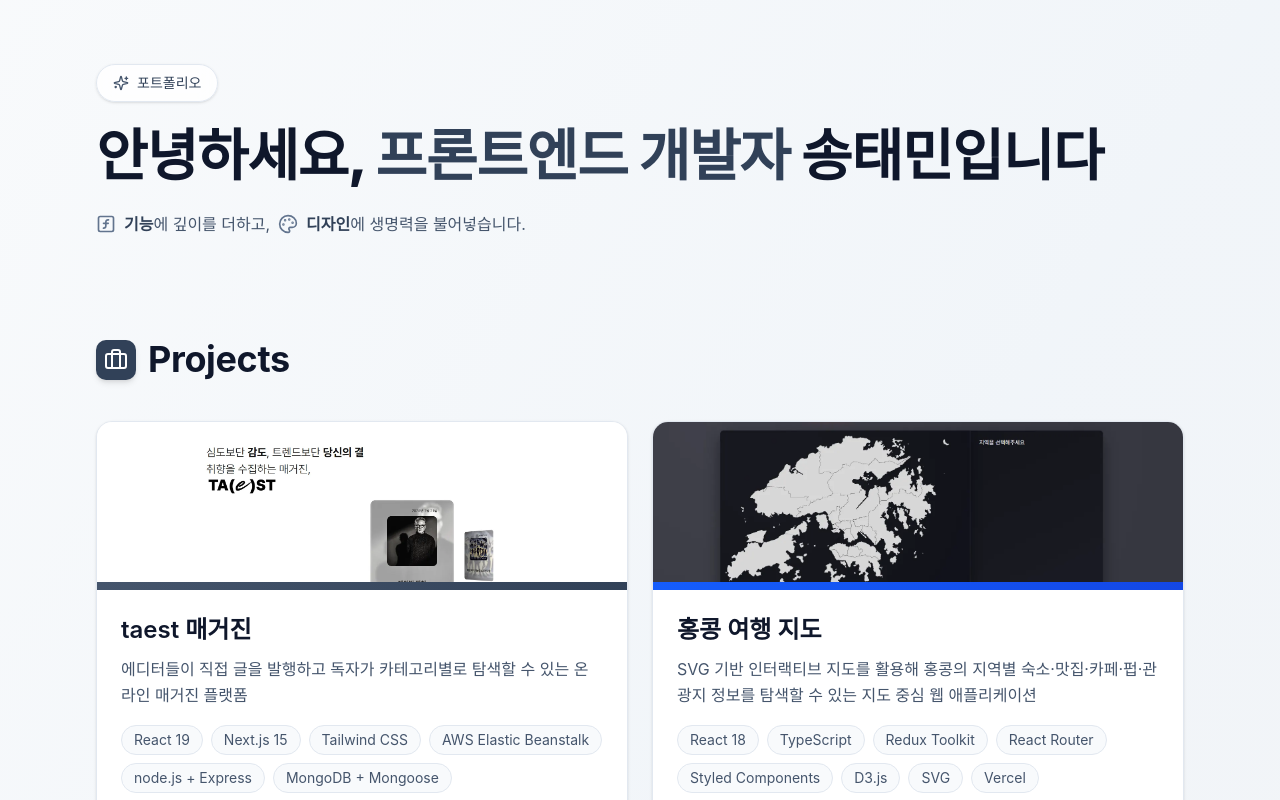
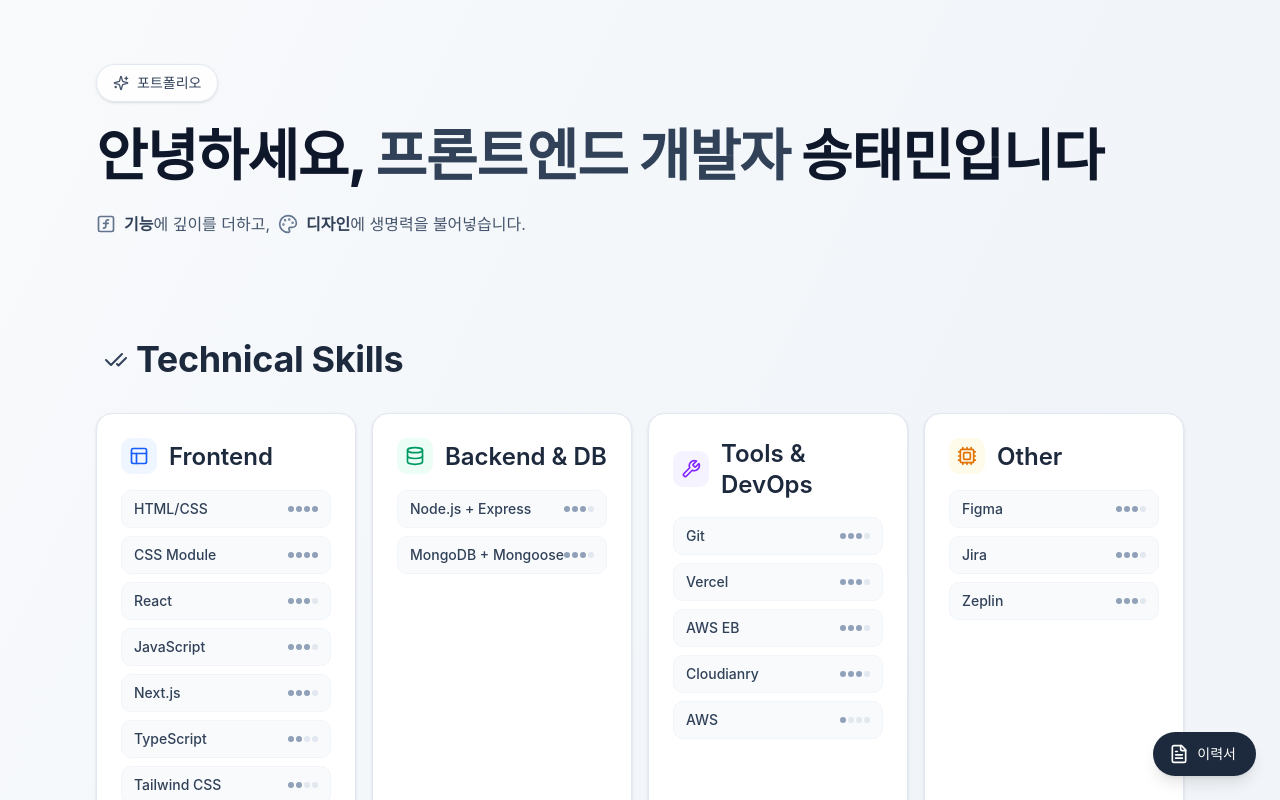
Before and after one commit to Taemin1234/mypage, a React (Vite) app: page / in a window 1280 px wide. Shown: the top 800 px of the page. Built offline with nearby package versions, Linux system fonts and the light colour scheme.

Commit message:
스킬 추가 및 플로팅 버튼 추가

```diff
--- a/package.json
+++ b/package.json
@@ -36,6 +36,7 @@
             "embla-carousel-react": "^8.6.0",
             "input-otp": "^1.4.2",
             "lucide-react": "^0.487.0",
+            "motion": "^12.29.2",
             "next-themes": "^0.4.6",
             "react": "^18.3.1",
             "react-day-picker": "^8.10.1",
--- a/src/App.tsx
+++ b/src/App.tsx
@@ -1,15 +1,19 @@
 import { Hero } from './components/Hero';
+import { Skills } from './components/Skills'
 import { Projects } from './components/Projects';
 import { Playground } from './components/Playground';
+import { FloatingActions } from './components/FloatingActions';
 
 export default function App() {
   return (
     <div className="min-h-screen bg-gradient-to-br from-slate-50 via-slate-100 to-gray-100">
       <div className="max-w-6xl mx-auto px-4 sm:px-6 lg:px-8 py-8 sm:py-12 lg:py-16">
         <Hero />
+        <Skills />
         <Projects />
         <Playground />
       </div>
+      <FloatingActions />
     </div>
   );
 }
--- /dev/null
+++ b/src/components/FloatingActions.tsx
@@ -0,0 +1,58 @@
+import { useState, useEffect } from "react";
+import { ArrowUp, FileText } from "lucide-react";
+import { motion, AnimatePresence } from "motion/react";
+
+export function FloatingActions() {
+  const [isVisible, setIsVisible] = useState(false);
+
+  useEffect(() => {
+    const toggleVisibility = () => {
+      if (window.scrollY > 300) {
+        setIsVisible(true);
+      } else {
+        setIsVisible(false);
+      }
+    };
+
+    window.addEventListener("scroll", toggleVisibility);
+    return () => window.removeEventListener("scroll", toggleVisibility);
+  }, []);
+
+  const scrollToTop = () => {
+    window.scrollTo({
+      top: 0,
+      behavior: "smooth",
+    });
+  };
+
+  return (
+    <div className="fixed bottom-6 right-6 flex flex-col items-end gap-3 z-50 pointer-events-none">
+      <a
+        href="https://decisive-steam-5f0.notion.site/2b716d0d863f8056b8b2f7d8881f1591"
+        target="_blank"
+        rel="noopener noreferrer"
+        className="pointer-events-auto flex items-center gap-2 px-4 py-3 bg-slate-800 text-white rounded-full shadow-lg hover:bg-slate-700 hover:shadow-xl hover:-translate-y-1 transition-all duration-300 group"
+        aria-label="이력서 보기"
+      >
+        <FileText className="w-5 h-5" />
+        <span className="font-medium text-sm pr-1">이력서</span>
+      </a>
+
+      {/* Scroll to Top Button */}
+      <AnimatePresence>
+        {isVisible && (
+          <motion.button
+            initial={{ opacity: 0, scale: 1, y: 20 }}
+            animate={{ opacity: 1, scale: 1, y: 0 }}
+            exit={{ opacity: 0, scale: 1, y: 20 }}
+            onClick={scrollToTop}
+            className="pointer-events-auto p-3 bg-white text-slate-600 rounded-full shadow-lg border border-slate-200 hover:bg-slate-50 hover:text-slate-900 hover:shadow-xl hover:-translate-y-1 transition-all duration-300"
+            aria-label="맨 위로 스크롤"
+          >
+            <ArrowUp className="w-5 h-5" />
+          </motion.button>
+        )}
+      </AnimatePresence>
+    </div>
+  );
+}
--- /dev/null
+++ b/src/components/Skills.tsx
@@ -0,0 +1,119 @@
+import React from 'react'
+import { Code2, Database, Layout, CheckCheck, Wrench, Cpu } from "lucide-react";
+
+interface Skill {
+  name: string;
+  level: 1 | 2 | 3 | 4; // 1: Beginner, 2: Intermediate, 3: Advanced, 4: Expert
+}
+
+interface SkillCategory {
+  title: string;
+  icon: React.ReactNode;
+  skills: Skill[];
+  color: string;
+}
+
+const skillCategories: SkillCategory[] = [
+  {
+    title: "Frontend",
+    icon: <Layout className="w-5 h-5" />,
+    skills: [
+      { name: "React", level: 3 },
+      { name: "TypeScript", level: 2 },
+      { name: "JavaScript", level: 3 },
+      { name: "Tailwind CSS", level: 2 },
+      { name: "Next.js", level: 3 },
+      { name: "HTML/CSS", level: 4 },
+      { name: "CSS Module", level: 4 },
+    ],
+    color: "bg-blue-50 text-blue-600 border-blue-200",
+  },
+  {
+    title: "Backend & DB",
+    icon: <Database className="w-5 h-5" />,
+    skills: [
+      { name: "Node.js + Express", level: 3 },
+      { name: "MongoDB + Mongoose", level: 3 },
+    ],
+    color: "bg-emerald-50 text-emerald-600 border-emerald-200",
+  },
+  {
+    title: "Tools & DevOps",
+    icon: <Wrench className="w-5 h-5" />,
+    skills: [
+      { name: "Git", level: 3 },
+      { name: "Vercel", level: 3 },
+      { name: "AWS EB", level: 3 },
+      { name: "AWS", level: 1 },
+      { name: "Cloudianry", level: 3 },
+    ],
+    color: "bg-violet-50 text-violet-600 border-violet-200",
+  },
+  {
+    title: "Other",
+    icon: <Cpu className="w-5 h-5" />,
+    skills: [
+      { name: "Figma", level: 3 },
+      { name: "Jira", level: 3 },
+      { name: "Zeplin", level: 3 },
+    ],
+    color: "bg-amber-50 text-amber-600 border-amber-200",
+  },
+];
+
+export function Skills() {
+  return (
+    <section className="mb-16 sm:mb-24">
+      <div className="flex items-center gap-2 mb-6 sm:mb-8 px-2">
+        <CheckCheck className="w-6 h-6 text-slate-700" />
+        <h2 className="text-2xl sm:text-3xl font-bold text-slate-800 tracking-tight">
+          Technical Skills
+        </h2>
+      </div>
+
+      <div className="grid grid-cols-1 sm:grid-cols-2 lg:grid-cols-4 gap-4 sm:gap-6">
+        {skillCategories.map((category, index) => {
+          // Sort skills by level descending
+          const sortedSkills = [...category.skills].sort((a, b) => b.level - a.level);
+
+          return (
+            <div
+              key={index}
+              className="bg-white rounded-xl p-5 sm:p-6 shadow-sm border border-slate-200 hover:shadow-md transition-shadow duration-300"
+            >
+              <div className="flex items-center gap-3 mb-4">
+                <div className={`p-2 rounded-lg ${category.color}`}>
+                  {category.icon}
+                </div>
+                <h3 className="font-semibold text-slate-800">{category.title}</h3>
+              </div>
+
+              <div className="flex flex-col gap-2">
+                {sortedSkills.map((skill, skillIndex) => (
+                  <div
+                    key={skillIndex}
+                    className="flex items-center justify-between px-3 py-2 bg-slate-50 text-slate-700 rounded-lg border border-slate-100 hover:border-slate-200 transition-colors group"
+                  >
+                    <span className="text-sm font-medium">{skill.name}</span>
+                    <div className="flex gap-0.5" aria-label={`Level ${skill.level} of 4`}>
+                      {[1, 2, 3, 4].map((level) => (
+                        <div
+                          key={level}
+                          className={`w-1.5 h-1.5 rounded-full ${
+                            level <= skill.level
+                              ? "bg-slate-400 group-hover:bg-slate-600"
+                              : "bg-slate-200"
+                          } transition-colors`}
+                        />
+                      ))}
+                    </div>
+                  </div>
+                ))}
+              </div>
+            </div>
+          );
+        })}
+      </div>
+    </section>
+  );
+}
--- a/src/data/Projects.ts
+++ b/src/data/Projects.ts
@@ -7,7 +7,7 @@ export const projects = [
       links: {
         detail: 'https://decisive-steam-5f0.notion.site/2b716d0d863f812eafb2fa457f71b9f3?source=copy_link',
         github: 'https://github.com',
-        live: 'https://example.com'
+        live: 'https://taest-mag-front.vercel.app/'
       },
       color: 'from-slate-600 to-slate-700',
       image: '/images/taest-mag.webp',
--- a/src/index.css
+++ b/src/index.css
@@ -566,6 +566,10 @@
     grid-template-columns: repeat(1, minmax(0, 1fr));
   }
 
+  .grid-cols-4 {
+    grid-template-columns: repeat(4, minmax(0, 1fr));
+  }
+
   .flex-wrap {
     flex-wrap: wrap;
   }
@@ -1240,6 +1244,10 @@
     .sm\:grid-cols-2 {
       grid-template-columns: repeat(2, minmax(0, 1fr));
     }
+
+    .sm\:grid-cols-4 {
+      grid-template-columns: repeat(4, minmax(0, 1fr));
+    }
   }
 
   @media (width >= 40rem) {
@@ -1412,6 +1420,10 @@
   @media (width >= 64rem) {
     .lg\:grid-cols-2 {
       grid-template-columns: repeat(2, minmax(0, 1fr));
+    }
+
+    .lg\:grid-cols-4 {
+      grid-template-columns: repeat(4, minmax(0, 1fr));
     }
   }
 
```
Also changed, not shown: 1 other file (tests, documents, lock files or other folders).
